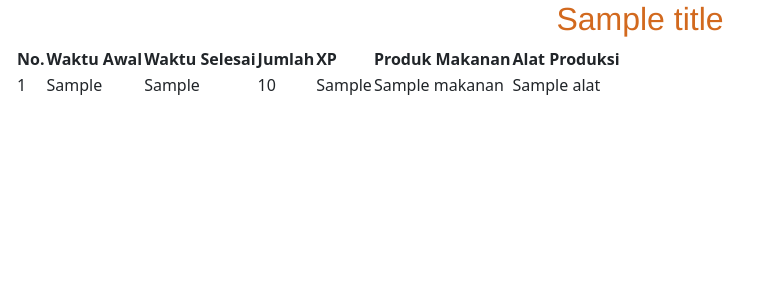
After one commit to fathanm10/Hi-day, a Django app: template prosesproduksi/templates/prosesproduksi/histori_makanan.html in a window 1280 px wide. The commit adds this page. Shown: the top 300 px of the page, without its empty margins (0-768 px from the left). Run offline with Django 4.2, Linux system fonts and the light colour scheme; the template is opened without the code that fills it: most values are stand-ins (such as "Sample title", 1, 10 or a date in 2020); some libraries are stand-ins or nearby versions.

Commit message:
implement list histori makanan

```diff
--- /dev/null
+++ b/prosesproduksi/templates/prosesproduksi/histori_makanan.html
@@ -0,0 +1,43 @@
+{% extends 'base.html' %}
+{% load static %}
+
+{% block styles %}
+{% endblock styles %}
+
+{% block body %}
+<h1>{{ title }}</h1>
+
+
+<table>
+  <tr>
+    <th>No.</th>
+    {% if data|get_item:'role' == 'admin' %}
+    <th>Email</th>
+    {% endif %}
+    <th>Waktu Awal</th>
+    <th>Waktu Selesai</th>
+    <th>Jumlah</th>
+    <th>XP</th>
+    <th>Produk Makanan</th>
+    <th>Alat Produksi</th>
+  </tr>
+  {% if daftarhistory %}
+  {% for history in daftarhistory %}
+  <tr>
+    <td>{{ forloop.counter }}</td>
+    {% if data|get_item:'role' == 'admin' %}
+    <td>{{ history.email }}</td>
+    {% endif %}
+    <td>{{ history.waktu_awal }}</td>
+    <td>{{ history.waktu_selesai }}</td>
+    <td>{{ history.jumlah }}</td>
+    <td>{{ history.xp }}</td>
+    <td>{{ history.makanan }}</td>
+    <td>{{ history.alat }}</td>
+  </tr>
+  {% endfor %}
+  {% endif %}
+</table>
+
+
+{% endblock body %}
--- a/prosesproduksi/urls.py
+++ b/prosesproduksi/urls.py
@@ -6,4 +6,5 @@ app_name = 'prosesproduksi'
 urlpatterns = [
     path('', views.index, name='index'),
     path('histori_tanaman', views.histori_tanaman, name='histori_tanaman'),
+    path('histori_makanan', views.histori_makanan, name='histori_makanan'),
 ]
--- a/prosesproduksi/views.py
+++ b/prosesproduksi/views.py
@@ -3,12 +3,15 @@ from django.template.defaulttags import register
 from hi_day.utils import get_query
 from hi_day.auth import is_authenticated, get_role, get_session_data
 
+
 @register.filter
 def get_item(dictionary, key):
     return dictionary.get(key)
 
+
 def index(request):
     return redirect('/')
+
 
 def histori_tanaman(request):
     data = get_session_data(request)
@@ -28,6 +31,53 @@ def histori_tanaman(request):
     print(daftarhistory)
     return render(request, 'prosesproduksi/histori_tanaman.html', {
         'title': "Histori Tanaman",
-        'data':data,
-        'daftarhistory':daftarhistory
+        'data': data,
+        'daftarhistory': daftarhistory
     })
+
+
+def histori_makanan(request):
+    if not is_authenticated(request):
+        return redirect("/auth/login")
+
+    data = get_session_data(request)
+    if data['role'] == 'admin':
+        daftarhistory = get_query(
+            f"""
+            SELECT HP.email, HP.waktu_awal, HP.waktu_selesai,
+            HP.jumlah, HP.xp, P.nama AS makanan, A.nama AS alat
+            FROM histori_produksi_makanan AS PM
+            INNER JOIN histori_produksi HP
+            ON (HP.email, HP.waktu_awal) =(PM.email, PM.waktu_awal)
+            INNER JOIN produksi AS PR
+            ON (PR.ID_alat_produksi, PR.ID_produk_makanan) = (PM.ID_alat_produksi, PM.ID_produk_makanan)
+            INNER JOIN produk AS P
+            ON P.ID = PR.ID_produk_makanan
+            INNER JOIN aset AS A
+            ON A.ID = PR.ID_alat_produksi;
+            """
+        )
+    elif data['role'] == 'user':
+        daftarhistory = get_query(
+            f"""
+            SELECT HP.email, HP.waktu_awal, HP.waktu_selesai,
+            HP.jumlah, HP.xp, P.nama AS makanan, A.nama AS alat
+            FROM histori_produksi_makanan AS PM
+            INNER JOIN histori_produksi HP
+            ON (HP.email, HP.waktu_awal) =(PM.email, PM.waktu_awal)
+            INNER JOIN produksi AS PR
+            ON (PR.ID_alat_produksi, PR.ID_produk_makanan) = (PM.ID_alat_produksi, PM.ID_produk_makanan)
+            INNER JOIN produk AS P
+            ON P.ID = PR.ID_produk_makanan
+            INNER JOIN aset AS A
+            ON A.ID = PR.ID_alat_produksi
+            WHERE HP.email = '{request.session['email']}'
+            """
+        )
+    print(daftarhistory)
+
+    return render(request, 'prosesproduksi/histori_makanan.html', {
+        'title': "Histori Makanan",
+        'data': data,
+        'daftarhistory': daftarhistory
+    })
--- a/templates/base.html
+++ b/templates/base.html
@@ -154,7 +154,7 @@
             <div class="dropdown-divider"></div>
             {% endif %}
 
-            <a class="dropdown-item" href="#">List Histori Produksi Makanan</a>
+            <a class="dropdown-item" href="/prosesproduksi/histori_makanan  ">List Histori Produksi Makanan</a>
           </div>
         </li>
         <li class="nav-item dropdown">
```
Also changed, not shown: tk3_schema.sql (+2 -7 lines).
